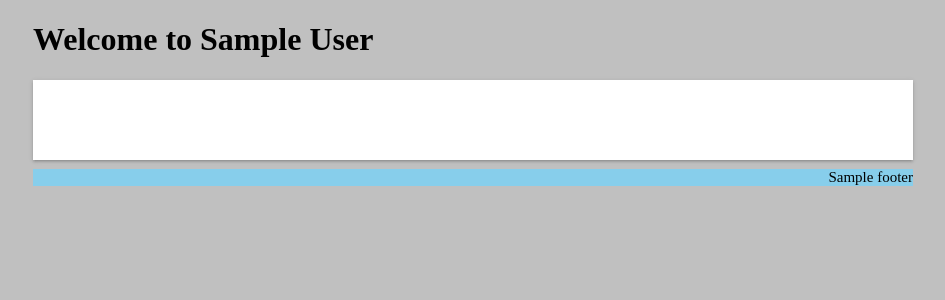
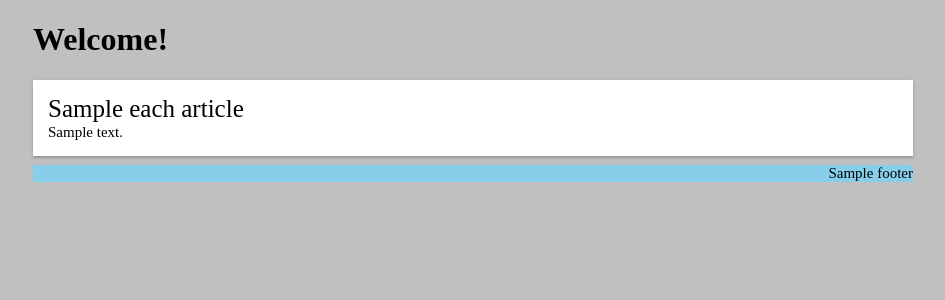
Before and after one commit to dthcle/flask_begin, a Flask app: template templates/index.html in a window 1280 px wide. Shown: the top 300 px of the page, without its empty margins (167-1112 px from the left). Run offline with Flask 2, Linux system fonts and the light colour scheme; the template is opened without the code that fills it: most values are stand-ins (such as "Sample title", 1, 10 or a date in 2020).

Commit message:
实现了通过数据库增删改查文章 实现了通过数据库登陆管理页面（虽然没什么乱用） 优化了界面（through piao_qie） article.py待删

```diff
--- a/app.py
+++ b/app.py
@@ -6,7 +6,10 @@ from flask import request
 # from flask import url_for
 
 from static import constant
-from article import Article
+# from article import Article
+import sqlite3
+
+# from urllib.parse import unquote
 
 app = Flask(__name__)
 info = constant.Info()
@@ -15,18 +18,28 @@ info = constant.Info()
 # 主界面
 @app.route('/')
 def index_page():
-    article_list = Article.load_articles()
-    return render_template('index.html', author=info.username, article_list=article_list
+    conn = sqlite3.connect('./data/blog.db')
+    c = conn.cursor()
+    article_list = c.execute('SELECT * FROM main.article').fetchall()
+    article_content_list = []
+    for each_article in article_list:
+        article_content_list.append(each_article[2][:20]+'......')
+    conn.close()
+    return render_template('index.html', article_list=article_list, article_content_list=article_content_list
                            , footer=Markup(info.footer), background_image_address=Markup(info.background_image_address))
 
 
 # 文章界面
 @app.route('/article/<article_name>')
 def get_article(article_name):
-    article = Article.load_article(article_name)
-    return render_template('article.html', article_title=article.title
-                           , article_content=Markup(article.content.replace('\n', '<br>'))
-                           , footer=Markup(info.footer), background_image_address=Markup(info.background_image_address))
+    conn = sqlite3.connect('./data/blog.db')
+    c = conn.cursor()
+    article = c.execute('SELECT * FROM main.article WHERE title = ?', (article_name, )).fetchone()
+    conn.close()
+    return render_template('article.html', article_title=article[1]
+                           , article_content=Markup(article[2].replace('\n', '<br>'))
+                           , footer=Markup(info.footer), background_image_address=Markup(info.background_image_address)
+                           , image_address=Markup(article[4]))
 
 
 # 登陆界面
@@ -38,9 +51,15 @@ def login():
 # 跳转界面
 @app.route('/redirect', methods=['POST'])
 def redirect_to_admin():
-    if request.form['id_username'] == info.username and request.form['id_password'] == info.password:
+    conn = sqlite3.connect('./data/blog.db')
+    c = conn.cursor()
+    if request.form['id_username'] in c.execute('SELECT username FROM user').fetchall() \
+            and request.form['id_password'] == \
+            c.execute('SELECT password FROM user WHERE username = \'?\'', (request.form['id_username'],)):
+        conn.close()
         return redirect('/dthclesama')
     else:
+        conn.close()
         return redirect('/wrong_information')
 
 
@@ -64,3 +83,45 @@ def admin():
 
 if __name__ == '__main__':
     app.run(host='0.0.0.0', debug=True)
+
+    # conn = sqlite3.connect('./data/blog.db')
+    # c = conn.cursor()
+
+    # create_table = '''CREATE TABLE article
+    # (
+    #     ID        int            primary key        not null  ,
+    #     title     varchar(10)                                 ,
+    #     content   text                                        ,
+    #     label     varchar(10)
+    # );
+    # '''
+
+    # create_admin_table = '''CREATE TABLE user
+    # (
+    #     ID         INT         PRIMARY KEY      NOT NULL ,
+    #     username   char(20)    NOT NULL ,
+    #     password   char(30)    NOT NULL
+    # )
+    # '''
+
+    # alter = '''ALTER TABLE article ADD COLUMN image_address char(60)'''
+
+    # insert = '''INSERT INTO main.article (ID, title, content, image_address) VALUES \
+    # (1, 'Beginning!' , '哈哈哈，第一篇博客！\n庆祝博客上线！来张色图开森一哈！' \
+    # , 'https://i.loli.net/2018/09/18/5ba0c5c461fcc.jpg')
+    # '''
+
+    # insert_admin = '''INSERT INTO main.user (ID, username, password) VALUES \
+    # (0, 'dthcle', 'dthclesama')
+    # '''
+
+    # delete = '''DELETE FROM main.article WHERE ID = 2'''
+
+    # update = '''UPDATE article SET title = 'Beginning of all' WHERE ID = 1'''
+
+    # select = '''SELECT * FROM article'''
+    # article_list = c.execute(select).fetchmany(1)
+
+    # c.execute(delete)
+    # conn.commit()
+    # conn.close()
--- a/article.py
+++ b/article.py
@@ -8,18 +8,18 @@ class Article:
         self.content = content
 
     def save_article(self):
-        with open('./article/'+self.title+'.art', 'wb') as art:
+        with open('./data/'+self.title+'.art', 'wb') as art:
             pickle.dump(self, art, protocol=True)
 
     @staticmethod
     def load_article(article_title):
-        with open('./article/'+article_title+'.art', 'rb') as art:
+        with open('./data/'+article_title+'.art', 'rb') as art:
             tmp_art = pickle.load(art)
         return tmp_art
 
     @staticmethod
     def load_articles():
-        os.chdir('./article')
+        os.chdir('./data')
         dirs = os.listdir(os.getcwd())
         os.chdir('..')
         return dirs
--- a/static/constant.py
+++ b/static/constant.py
@@ -3,5 +3,3 @@ class Info:
         self.footer = '联系邮箱: dthcle@gmail.com<br>&copy;Copyright 2018 by <a href="/">dthcle</a>'
         self.background_image_address = 'https://i.loli.net/2018/09/14/5b9b6a1ab8fde.jpg'
         self.admin_title = 'Admin for Dthcle'
-        self.username = 'dthcle'
-        self.password = 'dthclegoogle'
--- a/static/index_style.css
+++ b/static/index_style.css
@@ -7,12 +7,38 @@ body
 {
     background-color: silver;
 }
+a:visited
+{
+    color: black;
+}
+a:link
+{
+    color: black;
+    text-decoration-line: none;
+}
+/*a:hover*/
+/*{*/
+    /*color: black;*/
+    /*text-decoration-line: underline;*/
+    /*border-bottom-color: black;*/
+/*}*/
 .each_article
 {
     background-color: white;
     box-shadow: 0 2px 2px 0 rgba(0,0,0,0.12), 0 3px 1px -2px rgba(0,0,0,0.06), 0 1px 5px 0 rgba(0,0,0,0.12);
-    padding: 40px;
+    padding: 15px;
     margin-bottom: 1%;
+}
+.each_article_title
+{
+    font-size: 25px;
+    margin-bottom: 10px;
+    /*display: block;*/
+}
+.each_article_content
+{
+    font-size: 15px;
+    margin-top: 10px;
 }
 .footer
 {
--- a/templates/article.html
+++ b/templates/article.html
@@ -2,7 +2,7 @@
 {% block head %}
 {% endblock %}
 {% block title %}
-    Index for this page
+    The Article's Content
 {% endblock %}
 {% block article_title %}
     {{ article_title }}
@@ -13,6 +13,6 @@
 {% block content %}
     {{ article_content }}
 {% endblock %}
-{% block footer %}
-    {{ super() }}
+{% block image_address %}
+    {{ image_address }}
 {% endblock %}
--- a/templates/index.html
+++ b/templates/index.html
@@ -6,16 +6,17 @@
 </head>
 <body>
     <link rel="stylesheet" href="{{ url_for('static', filename='index_style.css') }}">
-    <h1>Welcome to {{ author }}</h1>
+    <h1>Welcome!</h1>
     <div class="article_list">
         {% for each_article in article_list %}
             <div class="each_article">
-                <a style="display: block" href="./article/{{  '.'.join(each_article.split('.')[:-1]) }}">
-                    {{ '.'.join(each_article.split('.')[:-1]) }}
+                <a class="each_article_title" href="./article/{{ each_article[1] }}">
+                    {{ each_article[1] }}
                 </a>
-{#                <a>#}
-{#                    {{ content }}#}
-{#                </a>#}
+                <br>
+                <a class="each_article_content">
+                    {{ article_content_list[article_list.index(each_article)] }}
+                </a>
             </div>
         {% endfor %}
     </div>
--- a/templates/template.html
+++ b/templates/template.html
@@ -11,11 +11,11 @@
     <HR>
     <div id="article_content">
         {% block content %}{% endblock %}
+    <br>
+        <img src="{% block image_address %}{% endblock %}">
     </div>
     <div id="footer">
-        {% block footer %}
         {{ footer }}
-        {% endblock %}
     </div>
 </body>
 </html>
```
Also changed, not shown: static/article_style.css (+5 -4 lines), data/blog.db (added), 1 other file.
